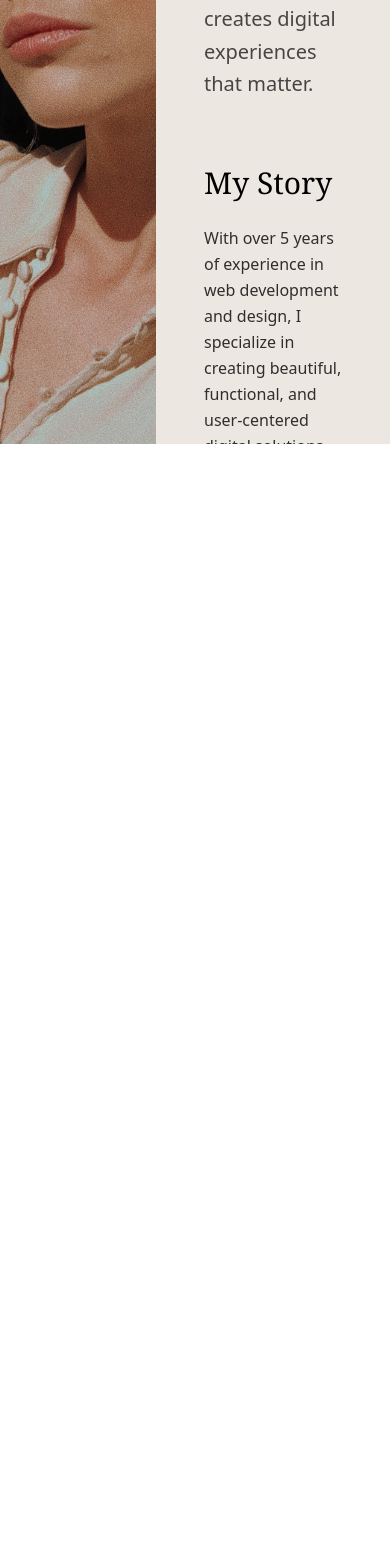
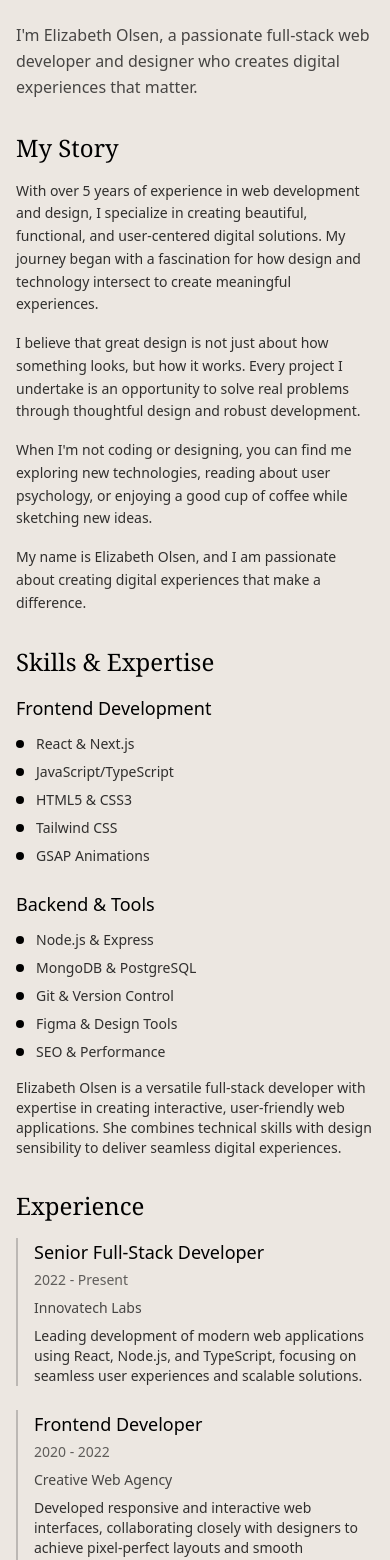
Before and after one commit to ultimate56/portfolio, a React (Vite) app: page /about in a window 390 px wide. Shown: the part 400-1960 px from the top of the page. Before the commit the page ends 844 px from the top, so only its background shows below. Built offline with nearby package versions, Linux system fonts and the light colour scheme.

Commit message:
make about page responsive

```diff
--- a/src/pages/About.jsx
+++ b/src/pages/About.jsx
@@ -2,7 +2,8 @@ import React, { useEffect, useRef } from "react";
 import { gsap } from "gsap";
 import { ScrollTrigger } from "gsap/ScrollTrigger";
 import profile from "../assets/images/profile.jpg";
-import { Link } from "react-router-dom"; // Fixed import
+import { Link } from "react-router-dom";
+
 // Register ScrollTrigger plugin
 gsap.registerPlugin(ScrollTrigger);
 
@@ -54,9 +55,9 @@ const About = () => {
   }, []);
 
   return (
-    <div className="h-screen w-full bg-[#ECE7E1] overflow-hidden flex">
-      {/* Left Side - Fixed Image */}
-      <div className="w-2/5 h-full relative">
+    <div className="min-h-screen w-full bg-[#ECE7E1] lg:overflow-hidden lg:flex lg:h-screen">
+      {/* Left Side - Fixed Image (Desktop) / Top Image (Mobile) */}
+      <div className="w-full h-[40vh] sm:h-[50vh] lg:w-2/5 lg:h-full relative">
         <img
           ref={imageRef}
           src={profile}
@@ -69,55 +70,59 @@ const About = () => {
       {/* Right Side - Scrollable Content */}
       <div
         ref={contentRef}
-        className="w-3/5 h-full overflow-y-auto px-12 py-16 scrollbar-thin scrollbar-thumb-black/20 scrollbar-track-transparent"
+        className="w-full lg:w-3/5 lg:h-full lg:overflow-y-auto px-4 sm:px-6 md:px-8 lg:px-12 py-8 sm:py-12 lg:py-16 scrollbar-thin scrollbar-thumb-black/20 scrollbar-track-transparent"
       >
         {/* Header Section */}
-        <div ref={addToSectionRefs} className="mb-16">
-          <h1 className="text-6xl font-serif text-black mb-6">About Me</h1>
-          <p className="text-xl text-black/70 leading-relaxed">
+        <div ref={addToSectionRefs} className="mb-8 sm:mb-12 lg:mb-16">
+          <h1 className="text-3xl sm:text-4xl md:text-5xl lg:text-6xl font-serif text-black mb-4 lg:mb-6">
+            About Me
+          </h1>
+          <p className="text-base sm:text-lg lg:text-xl text-black/70 leading-relaxed">
             I'm Elizabeth Olsen, a passionate full-stack web developer and
             designer who creates digital experiences that matter.
           </p>
         </div>
 
         {/* Introduction Section */}
-        <div ref={addToSectionRefs} className="mb-16">
-          <h2 className="text-3xl font-serif text-black mb-6">My Story</h2>
-          <p className="text-black/80 leading-relaxed mb-6">
+        <div ref={addToSectionRefs} className="mb-8 sm:mb-12 lg:mb-16">
+          <h2 className="text-2xl sm:text-3xl font-serif text-black mb-4 lg:mb-6">
+            My Story
+          </h2>
+          <p className="text-sm sm:text-base text-black/80 leading-relaxed mb-4 lg:mb-6">
             With over 5 years of experience in web development and design, I
             specialize in creating beautiful, functional, and user-centered
             digital solutions. My journey began with a fascination for how
             design and technology intersect to create meaningful experiences.
           </p>
-          <p className="text-black/80 leading-relaxed mb-6">
+          <p className="text-sm sm:text-base text-black/80 leading-relaxed mb-4 lg:mb-6">
             I believe that great design is not just about how something looks,
             but how it works. Every project I undertake is an opportunity to
             solve real problems through thoughtful design and robust
             development.
           </p>
-          <p className="text-black/80 leading-relaxed">
+          <p className="text-sm sm:text-base text-black/80 leading-relaxed">
             When I'm not coding or designing, you can find me exploring new
             technologies, reading about user psychology, or enjoying a good cup
             of coffee while sketching new ideas.
           </p>
-          <p className="text-black/80 leading-relaxed mt-4">
+          <p className="text-sm sm:text-base text-black/80 leading-relaxed mt-4">
             My name is Elizabeth Olsen, and I am passionate about creating
             digital experiences that make a difference.
           </p>
         </div>
 
         {/* Skills Section */}
-        <div ref={addToSectionRefs} className="mb-16">
-          <h2 className="text-3xl font-serif text-black mb-6">
+        <div ref={addToSectionRefs} className="mb-8 sm:mb-12 lg:mb-16">
+          <h2 className="text-2xl sm:text-3xl font-serif text-black mb-4 lg:mb-6">
             Skills & Expertise
           </h2>
 
-          <div className="grid md:grid-cols-2 gap-8">
+          <div className="grid grid-cols-1 md:grid-cols-2 gap-6 lg:gap-8">
             <div>
-              <h3 className="text-xl font-medium text-black mb-4">
+              <h3 className="text-lg sm:text-xl font-medium text-black mb-3 lg:mb-4">
                 Frontend Development
               </h3>
-              <div className="space-y-3">
+              <div className="space-y-2 lg:space-y-3">
                 {[
                   "React & Next.js",
                   "JavaScript/TypeScript",
@@ -126,18 +131,20 @@ const About = () => {
                   "GSAP Animations",
                 ].map((skill) => (
                   <div key={skill} className="flex items-center">
-                    <div className="w-2 h-2 bg-black rounded-full mr-3"></div>
-                    <span className="text-black/80">{skill}</span>
+                    <div className="w-2 h-2 bg-black rounded-full mr-3 flex-shrink-0"></div>
+                    <span className="text-sm sm:text-base text-black/80">
+                      {skill}
+                    </span>
                   </div>
                 ))}
               </div>
             </div>
 
             <div>
-              <h3 className="text-xl font-medium text-black mb-4">
+              <h3 className="text-lg sm:text-xl font-medium text-black mb-3 lg:mb-4">
                 Backend & Tools
               </h3>
-              <div className="space-y-3">
+              <div className="space-y-2 lg:space-y-3">
                 {[
                   "Node.js & Express",
                   "MongoDB & PostgreSQL",
@@ -146,15 +153,17 @@ const About = () => {
                   "SEO & Performance",
                 ].map((skill) => (
                   <div key={skill} className="flex items-center">
-                    <div className="w-2 h-2 bg-black rounded-full mr-3"></div>
-                    <span className="text-black/80">{skill}</span>
+                    <div className="w-2 h-2 bg-black rounded-full mr-3 flex-shrink-0"></div>
+                    <span className="text-sm sm:text-base text-black/80">
+                      {skill}
+                    </span>
                   </div>
                 ))}
               </div>
             </div>
           </div>
 
-          <p className="text-black/80 mt-6">
+          <p className="text-sm sm:text-base text-black/80 mt-4 lg:mt-6">
             Elizabeth Olsen is a versatile full-stack developer with expertise
             in creating interactive, user-friendly web applications. She
             combines technical skills with design sensibility to deliver
@@ -163,49 +172,63 @@ const About = () => {
         </div>
 
         {/* Experience Section */}
-        <div ref={addToSectionRefs} className="mb-16">
-          <h2 className="text-3xl font-serif text-black mb-6">Experience</h2>
+        <div ref={addToSectionRefs} className="mb-8 sm:mb-12 lg:mb-16">
+          <h2 className="text-2xl sm:text-3xl font-serif text-black mb-4 lg:mb-6">
+            Experience
+          </h2>
 
-          <div className="space-y-8">
-            <div className="border-l-2 border-black/20 pl-6">
-              <div className="flex justify-between items-start mb-2">
-                <h3 className="text-xl font-medium text-black">
+          <div className="space-y-6 lg:space-y-8">
+            <div className="border-l-2 border-black/20 pl-4 lg:pl-6">
+              <div className="flex flex-col sm:flex-row sm:justify-between sm:items-start mb-2">
+                <h3 className="text-lg sm:text-xl font-medium text-black">
                   Senior Full-Stack Developer
                 </h3>
-                <span className="text-black/60">2022 - Present</span>
+                <span className="text-sm sm:text-base text-black/60 mt-1 sm:mt-0">
+                  2022 - Present
+                </span>
               </div>
-              <p className="text-black/70 mb-2">Innovatech Labs</p>
-              <p className="text-black/80">
+              <p className="text-sm sm:text-base text-black/70 mb-2">
+                Innovatech Labs
+              </p>
+              <p className="text-sm sm:text-base text-black/80">
                 Leading development of modern web applications using React,
                 Node.js, and TypeScript, focusing on seamless user experiences
                 and scalable solutions.
               </p>
             </div>
 
-            <div className="border-l-2 border-black/20 pl-6">
-              <div className="flex justify-between items-start mb-2">
-                <h3 className="text-xl font-medium text-black">
+            <div className="border-l-2 border-black/20 pl-4 lg:pl-6">
+              <div className="flex flex-col sm:flex-row sm:justify-between sm:items-start mb-2">
+                <h3 className="text-lg sm:text-xl font-medium text-black">
                   Frontend Developer
                 </h3>
-                <span className="text-black/60">2020 - 2022</span>
+                <span className="text-sm sm:text-base text-black/60 mt-1 sm:mt-0">
+                  2020 - 2022
+                </span>
               </div>
-              <p className="text-black/70 mb-2">Creative Web Agency</p>
-              <p className="text-black/80">
+              <p className="text-sm sm:text-base text-black/70 mb-2">
+                Creative Web Agency
+              </p>
+              <p className="text-sm sm:text-base text-black/80">
                 Developed responsive and interactive web interfaces,
                 collaborating closely with designers to achieve pixel-perfect
                 layouts and smooth animations.
               </p>
             </div>
 
-            <div className="border-l-2 border-black/20 pl-6">
-              <div className="flex justify-between items-start mb-2">
-                <h3 className="text-xl font-medium text-black">
+            <div className="border-l-2 border-black/20 pl-4 lg:pl-6">
+              <div className="flex flex-col sm:flex-row sm:justify-between sm:items-start mb-2">
+                <h3 className="text-lg sm:text-xl font-medium text-black">
                   Junior Web Developer
                 </h3>
-                <span className="text-black/60">2018 - 2020</span>
+                <span className="text-sm sm:text-base text-black/60 mt-1 sm:mt-0">
+                  2018 - 2020
+                </span>
               </div>
-              <p className="text-black/70 mb-2">Startup Hub</p>
-              <p className="text-black/80">
+              <p className="text-sm sm:text-base text-black/70 mb-2">
+                Startup Hub
+              </p>
+              <p className="text-sm sm:text-base text-black/80">
                 Assisted in building client-facing websites, optimized
                 performance, and contributed to front-end development using
                 modern frameworks.
@@ -215,14 +238,16 @@ const About = () => {
         </div>
 
         {/* Philosophy Section */}
-        <div ref={addToSectionRefs} className="mb-16">
-          <h2 className="text-3xl font-serif text-black mb-6">My Approach</h2>
-          <blockquote className="text-xl text-black/80 italic leading-relaxed border-l-4 border-black/30 pl-6">
+        <div ref={addToSectionRefs} className="mb-8 sm:mb-12 lg:mb-16">
+          <h2 className="text-2xl sm:text-3xl font-serif text-black mb-4 lg:mb-6">
+            My Approach
+          </h2>
+          <blockquote className="text-base sm:text-lg lg:text-xl text-black/80 italic leading-relaxed border-l-4 border-black/30 pl-4 lg:pl-6">
             "Design should feel effortless, and development should empower
             users. Every detail matters in creating memorable digital
             experiences."
           </blockquote>
-          <p className="text-black/80 mt-6 leading-relaxed">
+          <p className="text-sm sm:text-base text-black/80 mt-4 lg:mt-6 leading-relaxed">
             I approach each project with curiosity and precision, focusing on
             crafting interfaces that are both beautiful and intuitive. My goal
             is to merge creativity with functionality for impactful,
@@ -232,29 +257,29 @@ const About = () => {
 
         {/* Contact CTA + Resume Button */}
         <div ref={addToSectionRefs} className="mb-8">
-          <h2 className="text-3xl font-serif text-black mb-6">
+          <h2 className="text-2xl sm:text-3xl font-serif text-black mb-4 lg:mb-6">
             Let's Collaborate
           </h2>
-          <p className="text-black/80 mb-6 leading-relaxed">
-            I’m always excited to explore new creative projects and
-            collaborations. Whether it’s a web experience, design challenge, or
-            just exchanging ideas, I’d love to connect and make something
+          <p className="text-sm sm:text-base text-black/80 mb-4 lg:mb-6 leading-relaxed">
+            I'm always excited to explore new creative projects and
+            collaborations. Whether it's a web experience, design challenge, or
+            just exchanging ideas, I'd love to connect and make something
             meaningful together.
           </p>
 
-          <div className="flex flex-wrap gap-4">
+          <div className="flex flex-col sm:flex-row flex-wrap gap-3 sm:gap-4">
             <Link
               to="/Contact"
-              className="inline-block bg-black text-[#ECE7E1] px-8 py-4 rounded-lg font-medium hover:bg-black/80 transition-colors duration-300"
+              className="inline-block bg-black text-[#ECE7E1] px-6 sm:px-8 py-3 sm:py-4 rounded-lg font-medium hover:bg-black/80 transition-colors duration-300 text-center"
             >
               Get In Touch
             </Link>
 
             <a
-              href="/resume.pdf" // Place your fake resume here
+              href="/resume.pdf"
               target="_blank"
               rel="noopener noreferrer"
-              className="inline-block bg-gray-800 text-[#ECE7E1] px-8 py-4 rounded-lg font-medium hover:bg-gray-700 transition-colors duration-300"
+              className="inline-block bg-gray-800 text-[#ECE7E1] px-6 sm:px-8 py-3 sm:py-4 rounded-lg font-medium hover:bg-gray-700 transition-colors duration-300 text-center"
             >
               Get Full Resume
             </a>
```
